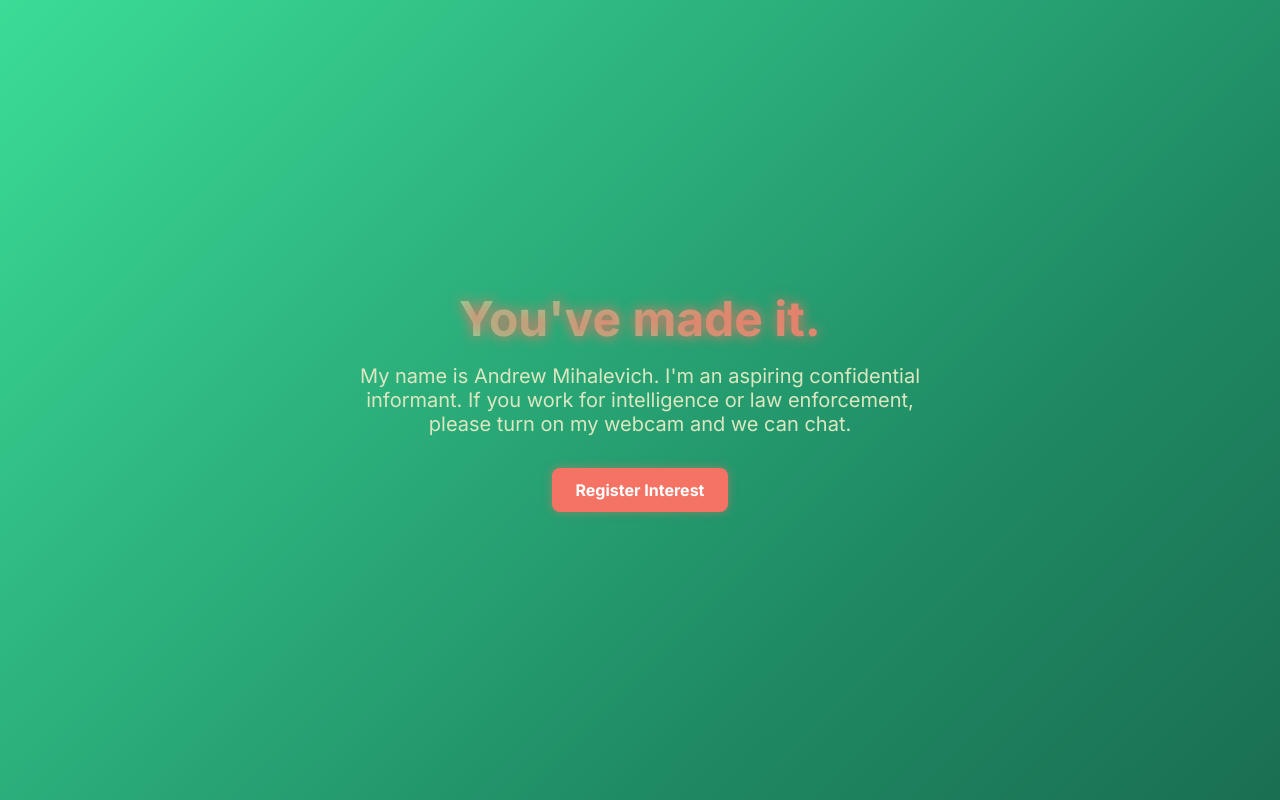
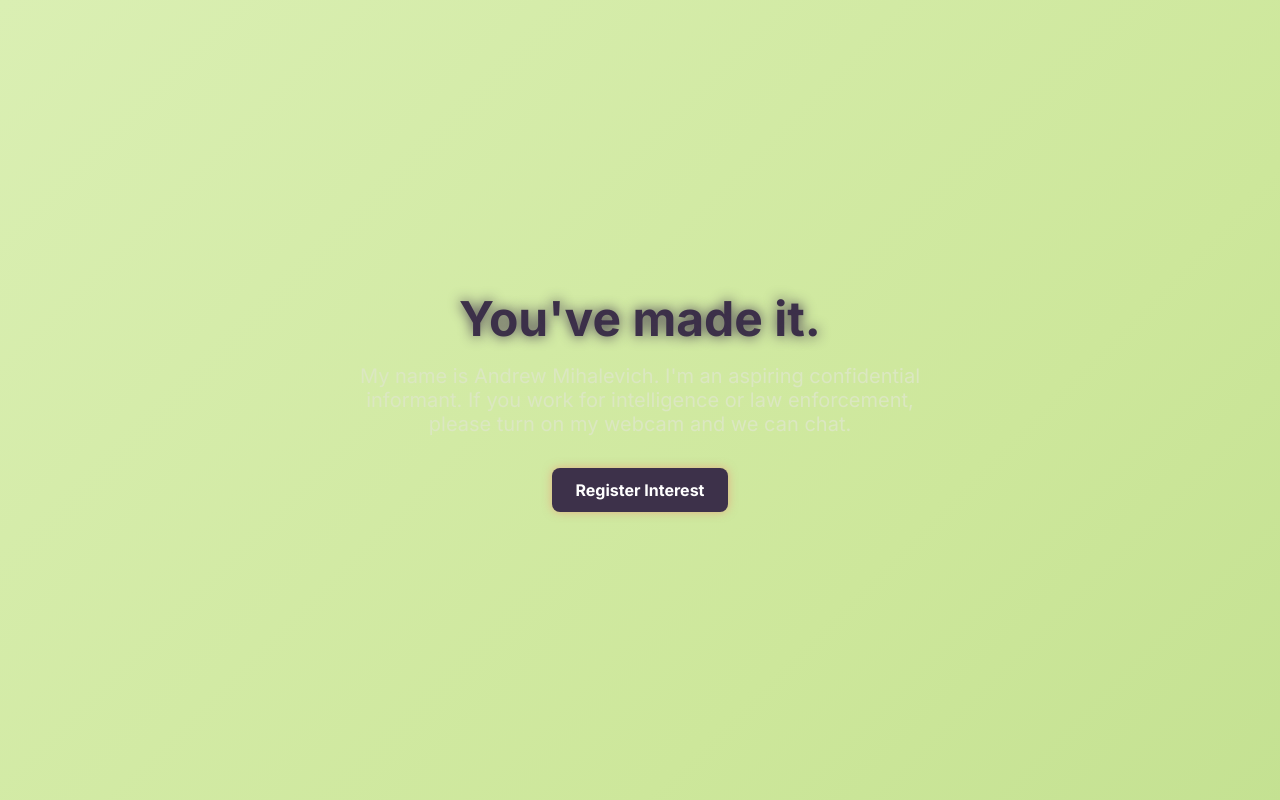
Before and after one commit to apmihal/personal-site, a plain HTML site: page index.html in a window 1280 px wide. Shown: the top 800 px of the page. Drawn offline with Linux system fonts and the light colour scheme.

Commit message:
Update index.html fade in you've made it and color tweaks

```diff
--- a/index.html
+++ b/index.html
@@ -6,11 +6,12 @@
   <title>The Thinkers Oasis</title>
   <link href="https://fonts.googleapis.com/css2?family=Inter:wght@400;700&display=swap" rel="stylesheet">
   <style>
+
     :root {
-      --bg-gradient: linear-gradient(135deg, #3bdc97, #1f8a64, #144c3b);
-      --accent: #f57364;
-      --text: #e9fbee;
-      --highlight: #64f5ab;
+      --bg-gradient: linear-gradient(135deg, #DAEFB3, #CDE79B, #B9DA86);
+      --accent: #3D314A;
+      --text: #1a1a1a;
+      --highlight: #3D314A;
     }
 
     * {
@@ -116,6 +117,15 @@
       transform: translateY(0);
     }
 
+    .delayed-fade {
+      opacity: 0;
+      transition: opacity 1.2s ease;
+    }
+
+    .delayed-fade.visible {
+      opacity: 1;
+    }
+
   </style>
 </head>
 <body>
@@ -127,7 +137,7 @@
   <!-- Section 1 -->
   <section>
     <div class="container">
-      <h1>You've made it.</h1>
+      <h1 class="delayed-fade">You've made it.</h1>
       <p>My name is Andrew Mihalevich. I'm an aspiring confidential informant. If you work for intelligence or law enforcement, please turn on my webcam and we can chat.</p>
       <a class="button" href="javascript:void(0)" onclick="registerInterest()">Register Interest</a>
     </div>
@@ -166,7 +176,15 @@
     setTimeout(() => {
       banner.classList.remove("visible");
     }, 4000);
-  }
+    }
+
+    // Fade in "You've made it." after page load
+    window.addEventListener('load', () => {
+      const heading = document.querySelector('.delayed-fade');
+      setTimeout(() => {
+        heading.classList.add('visible');
+      }, 1000);
+    });
 
   </script>
 </body>
```
